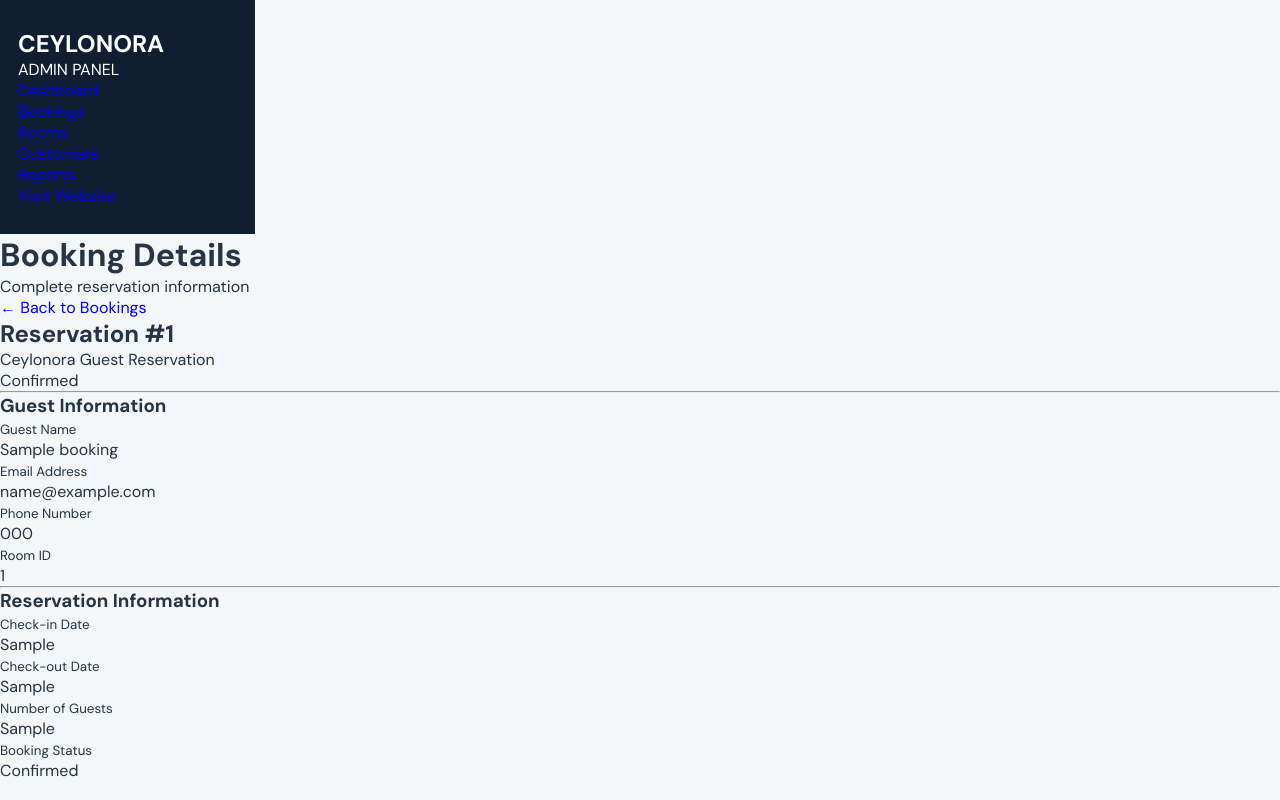
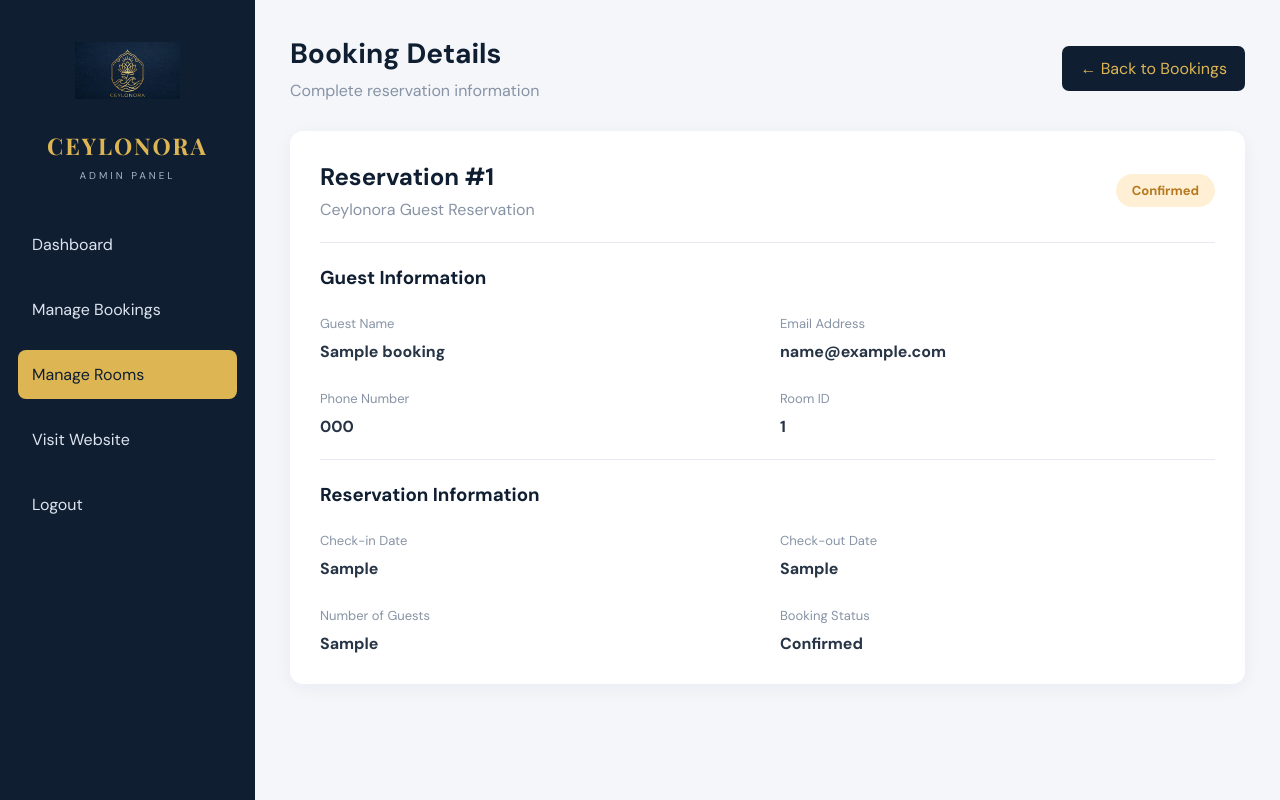
Before and after one commit to jayanimadhuka2-cell/Coastal-Villa-Booking-System-using-PHP-MySQL-and-JavaScript-Visibility, a PHP site: page /admin/booking-details.php?id=1 in a window 1280 px wide. Run offline with PHP 8.4, Linux system fonts and the light colour scheme; the visitor is signed in with stand-in values (Sample User, id 1); tables that the repository leaves empty or names only in its code hold one stand-in row (values such as "Sample post").

Commit message:
Update Ceylonora admin side

```diff
--- a/admin/booking-details.php
+++ b/admin/booking-details.php
@@ -44,8 +44,7 @@ if (!$booking) {
 
     <title>Booking Details - Ceylonora</title>
 
-    <link rel="stylesheet" href="../css/style.css">
-    <link rel="stylesheet" href="../css/admin.css">
+    <link rel="stylesheet" href="../css/admin.css?v=2">
 
 </head>
 
@@ -53,23 +52,26 @@ if (!$booking) {
 
 <aside class="sidebar">
 
-    <h2>CEYLONORA</h2>
+    <div class="admin-logo">
+            <img src="../images/logo.jpg" alt="Ceylonora Logo">
+            <h2>CEYLONORA</h2>
+            <p>ADMIN PANEL</p>
+        </div>
 
-    <p class="sidebar-label">ADMIN PANEL</p>
+
 
     <a href="dashboard.php">Dashboard</a>
 
-    <a href="booking.php" class="active">Bookings</a>
+    <a href="booking.php">Manage Bookings</a>
 
-    <a href="room.php">Rooms</a>
+    <a href="room.php" class="active">Manage Rooms</a>
 
-    <a href="#">Customers</a>
 
-    <a href="#">Reports</a>
 
     <div class="sidebar-bottom">
         <a href="../index.php">Visit Website</a>
     </div>
+    <a href="../auth/logout.php">Logout</a>
 
 </aside>
 
--- a/css/admin.css
+++ b/css/admin.css
@@ -880,3 +880,171 @@ tbody tr:hover {
         padding: 18px;
     }
 }
+
+/* =====================================
+   CEYLONORA - BOOKING DETAILS
+===================================== */
+
+.booking-details-page {
+    background: #F4F6FA;
+    font-family: 'DM Sans', Arial, sans-serif;
+    color: #263445;
+}
+
+/* SIDEBAR */
+
+.booking-details-page .sidebar {
+    position: fixed;
+    top: 0;
+    left: 0;
+    width: 255px;
+    height: 100vh;
+    background: #101E32;
+    padding: 28px 18px;
+    color: white;
+}
+
+.booking-details-page .sidebar a {
+    display: block;
+    padding: 14px;
+    margin: 8px 0;
+    color: #DCE4EF;
+    text-decoration: none;
+    border-radius: 8px;
+}
+
+.booking-details-page .sidebar a:hover,
+.booking-details-page .sidebar a.active {
+    background: #DDB653;
+    color: #101E32;
+}
+
+/* MAIN CONTENT */
+
+.booking-details-page .booking-details-content {
+    margin-left: 255px;
+    padding: 35px;
+}
+
+/* HEADER */
+
+.booking-details-page .details-header {
+    display: flex;
+    justify-content: space-between;
+    align-items: center;
+    flex-wrap: wrap;
+    gap: 15px;
+    margin-bottom: 30px;
+}
+
+.booking-details-page .details-header h1 {
+    font-size: 28px;
+    color: #101E32;
+    margin-bottom: 8px;
+}
+
+.booking-details-page .details-header p {
+    color: #8793A5;
+}
+
+.booking-details-page .back-button {
+    background: #101E32;
+    color: #DDB653;
+    padding: 12px 18px;
+    text-decoration: none;
+    border-radius: 7px;
+}
+
+/* DETAILS CARD */
+
+.booking-details-page .booking-detail-card {
+    background: white;
+    padding: 30px;
+    border-radius: 13px;
+    box-shadow: 0 4px 18px rgba(16,30,50,0.05);
+}
+
+.booking-details-page .detail-title {
+    display: flex;
+    justify-content: space-between;
+    align-items: center;
+    flex-wrap: wrap;
+    gap: 15px;
+    margin-bottom: 22px;
+}
+
+.booking-details-page .detail-title h2 {
+    color: #101E32;
+    margin-bottom: 7px;
+}
+
+.booking-details-page .detail-title p {
+    color: #8793A5;
+}
+
+/* STATUS */
+
+.booking-details-page .booking-status {
+    background: #FFF0D5;
+    color: #B7791F;
+    padding: 8px 16px;
+    border-radius: 20px;
+    font-size: 13px;
+    font-weight: bold;
+}
+
+/* SECTIONS */
+
+.booking-details-page .booking-detail-card h3 {
+    color: #101E32;
+    margin: 22px 0;
+}
+
+.booking-details-page .booking-detail-card hr {
+    border: 0;
+    border-top: 1px solid #E7EBF1;
+    margin: 22px 0;
+}
+
+/* DETAILS GRID */
+
+.booking-details-page .details-grid {
+    display: grid;
+    grid-template-columns: repeat(2, minmax(0, 1fr));
+    gap: 25px;
+}
+
+.booking-details-page .details-grid small {
+    color: #8793A5;
+    font-size: 13px;
+}
+
+.booking-details-page .details-grid p {
+    color: #263445;
+    font-weight: bold;
+    margin-top: 8px;
+    overflow-wrap: anywhere;
+}
+
+/* RESPONSIVE */
+
+@media (max-width: 700px) {
+    .booking-details-page .sidebar {
+        position: relative;
+        width: 100%;
+        height: auto;
+    }
+
+    .booking-details-page .booking-details-content {
+        margin-left: 0;
+        padding: 18px;
+    }
+
+    .booking-details-page .details-grid {
+        grid-template-columns: 1fr;
+    }
+
+    .booking-details-page .booking-detail-card {
+        padding: 20px;
+    }
+}
```
Also changed, not shown: guest/rooms.php (+41 -21 lines).
